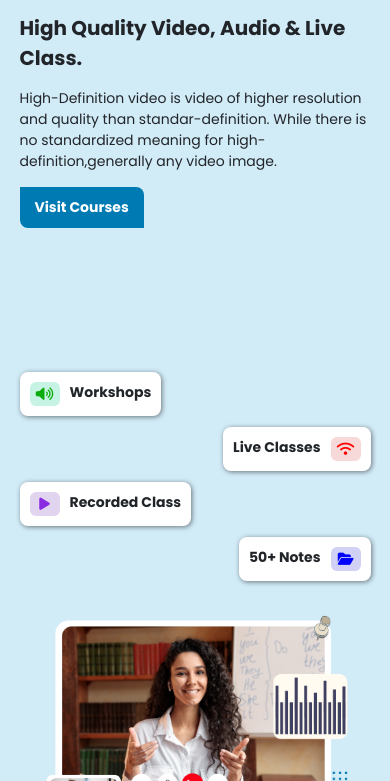
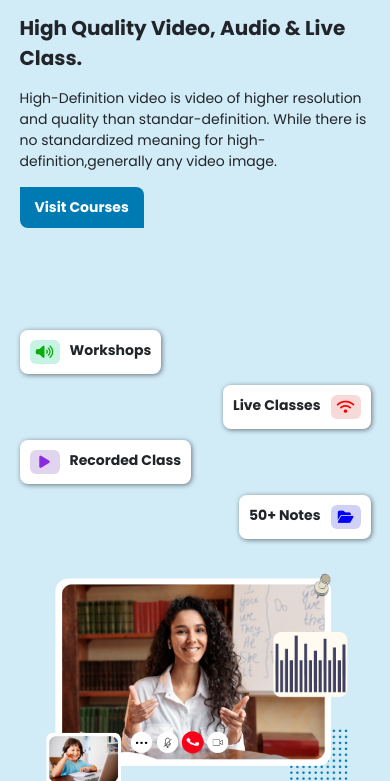
Before and after one commit to aravind378/E-LEARNING--PAGE-TESTING, a plain HTML site: page index.html in a window 390 px wide. Shown: the part 380-1161 px from the top of the page. Drawn offline with nearby package versions, Linux system fonts and the light colour scheme.

Commit message:
Update style.css

```diff
--- a/style.css
+++ b/style.css
@@ -939,7 +939,7 @@ footer {
         flex-direction: column;
         gap: 15px;
         width: 100%;
-        min-height: 40vh;
+        min-height: 35vh;
     }
     .mobile-sub-four-points {
         display: flex;
```
